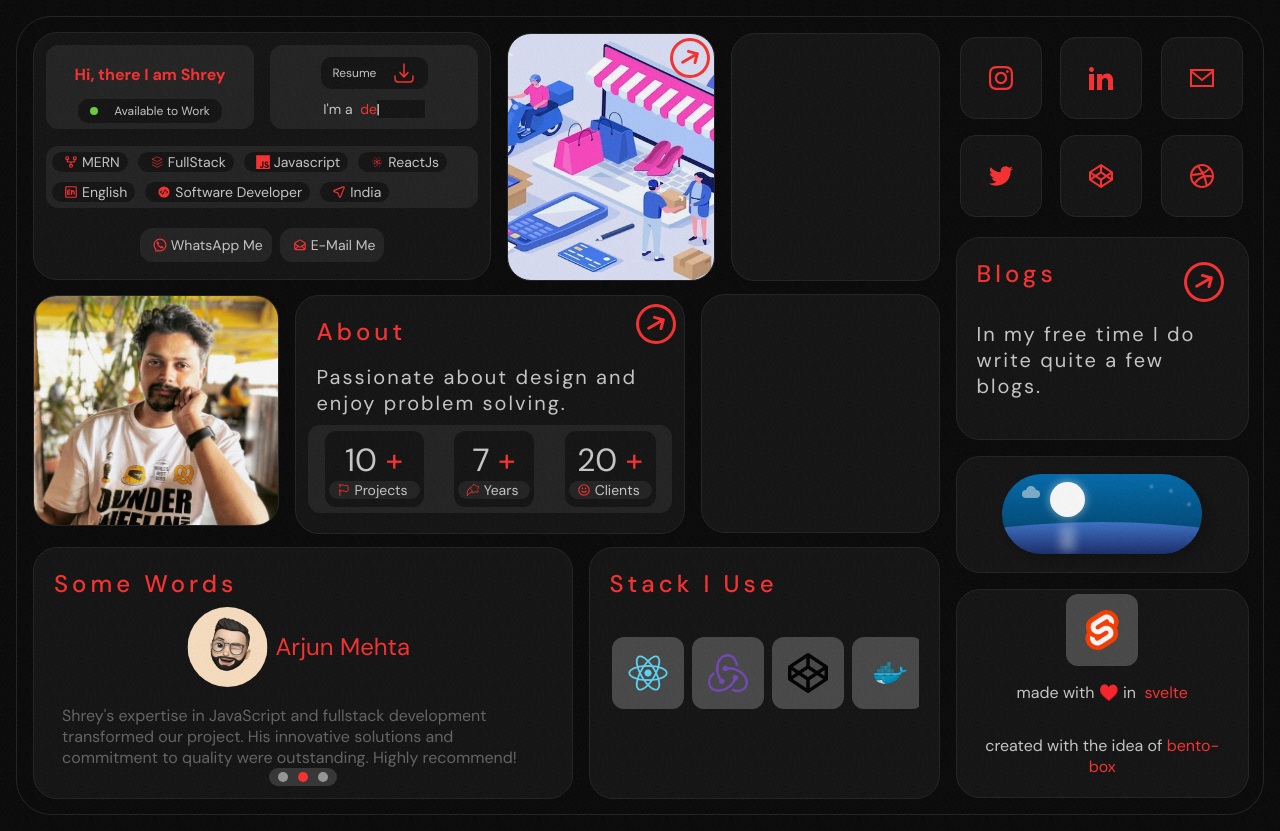
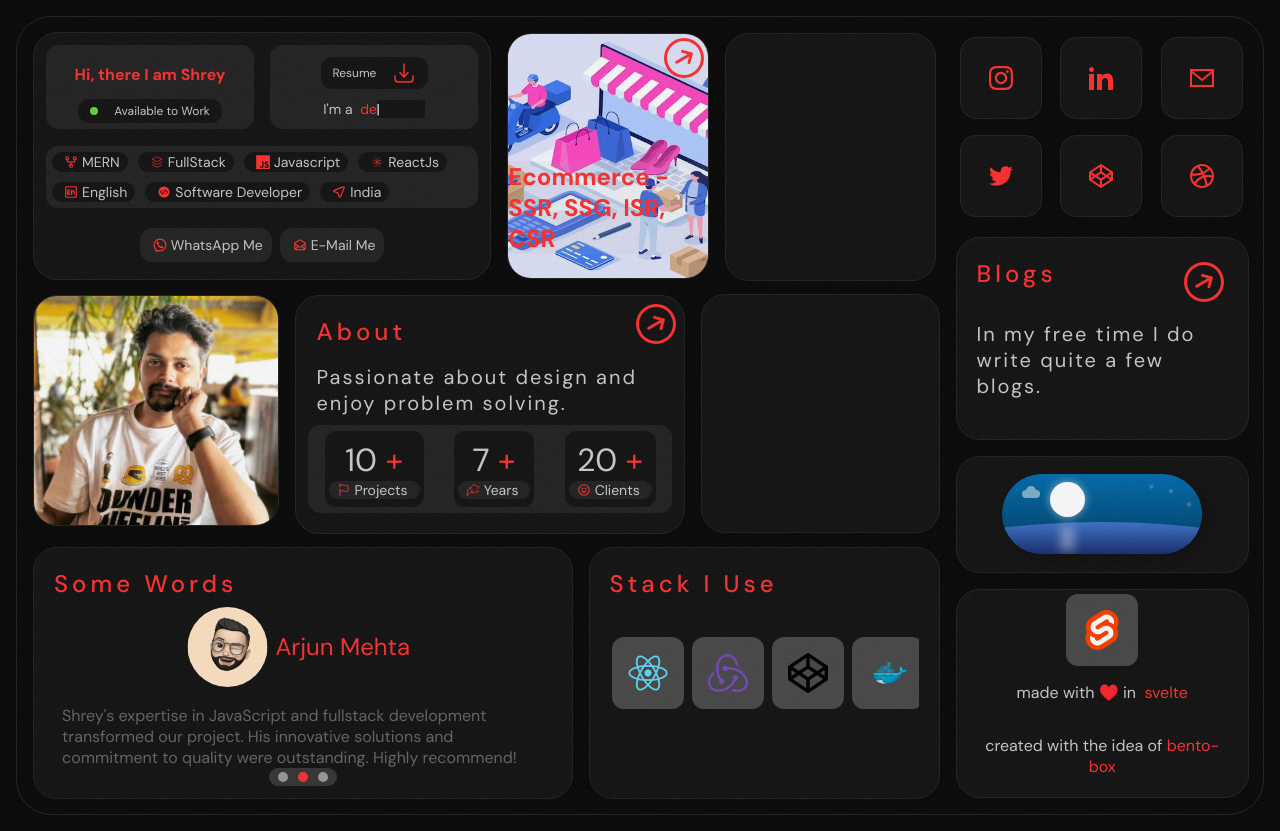
Before and after one commit to shreykr2802/bento-box-crispy, a SvelteKit app: page / in a window 1280 px wide. Built offline with nearby package versions, Linux system fonts and the light colour scheme.

Commit message:
one case study completed

```diff
--- a/src/component/molecule/Home/HomeContent.svelte
+++ b/src/component/molecule/Home/HomeContent.svelte
@@ -16,8 +16,9 @@
 			<HomeNameDetails />
 			<div class="group">
 				<a class="box12" href="/case-study/ssr-ssg-isr-csr-ecommerce">
+					<div class="case-study-1-img"></div>
 					<p class="case-title">Ecommerce - SSR, SSG, ISR, CSR</p>
-					<ArrowButton navigateTo="/case-study/ssr-ssg-isr-csr-ecommerce"/>
+					<ArrowButton navigateTo="/case-study/ssr-ssg-isr-csr-ecommerce" />
 				</a>
 				<div class="box13"></div>
 			</div>
@@ -84,18 +85,22 @@
 						border: var(--box-border);
 						display: flex;
 						border-radius: var(--inner-box-border-radius);
-						height: calc(100% - var(--diff-factor));
 						width: calc(50% - var(--diff-factor));
 						margin: var(--inner-box-margin);
-						padding: var(--inner-box-padding);
-						background: url('$lib/images/casestudy1.png');
-						background-size: cover;
-						background-repeat: no-repeat;
-						background-position: center;
-						transition: all 1s;
+						transition: all 0.3s ease-in-out;
 						cursor: pointer;
 						position: relative;
 						text-decoration: none;
+						overflow: hidden;
+
+						.case-study-1-img {
+							height: 100%;
+							width: 100%;
+							background: url('$lib/images/casestudy1.png');
+							background-size: cover;
+							background-repeat: no-repeat;
+							background-position: center;
+						}
 
 						.case-title {
 							position: absolute;
@@ -104,12 +109,15 @@
 							font-size: 1.5rem;
 							font-weight: 700;
 							color: var(--color-red-neon);
-							display: none;
-							background-color: var(--color-box-background);
+							display: block;
+							background-color: var(--color-box-background-hover);
 						}
 
 						&:hover {
-							opacity: 0.9;
+							.case-study-1-img {
+								opacity: 0.8;
+								scale: 1.2;
+							}
 							.case-title {
 								display: block;
 							}
--- a/src/routes/+layout.svelte
+++ b/src/routes/+layout.svelte
@@ -5,7 +5,7 @@
 </script>
 
 {#if $page.route.id !== '/'}
-	<Header goBackTo={$page.route.id === '/blog' || $page.route.id === '/about' || $page.route.id === '/case-study' ? '/' : '/blog'} />
+	<Header goBackTo={$page.route.id === '/blog' || $page.route.id === '/about' || $page.route.id.includes('/case-study') ? '/' : '/blog'} />
 {/if}
 <main>
 	<slot />
```
